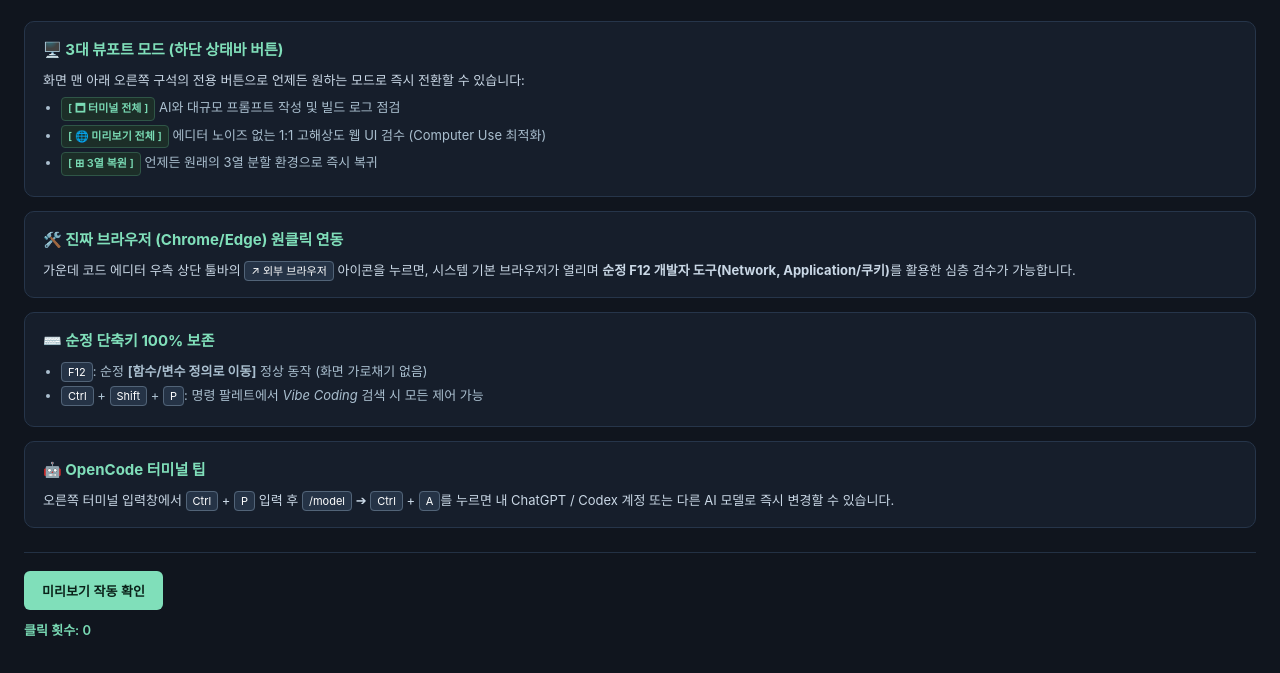
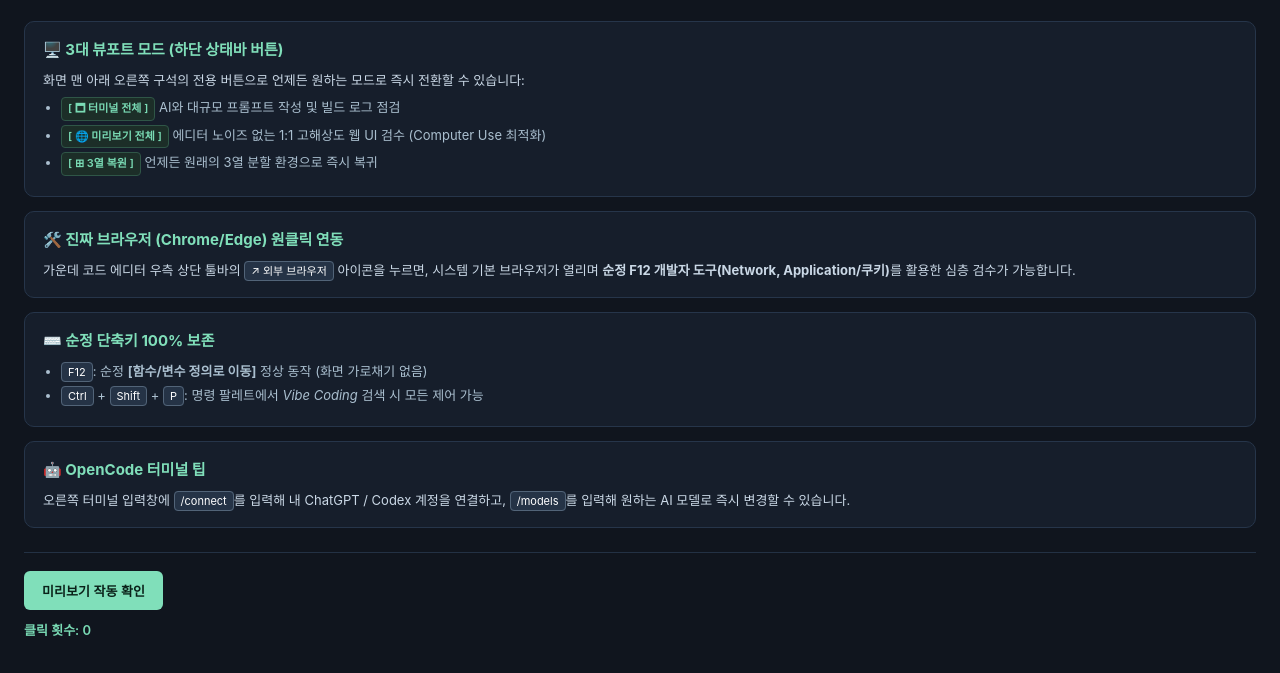
Before and after one commit to ARTHONG1/vsstudiovibecoding, a website: page vibe-coding/assets/sample.html in a window 1280 px wide. Shown: the part 150-823 px from the top of the page. Drawn offline with Linux system fonts and the light colour scheme.

Commit message:
docs: simplify OpenCode onboarding with canonical /connect and /models commands

```diff
--- a/vibe-coding/assets/sample.html
+++ b/vibe-coding/assets/sample.html
@@ -138,7 +138,7 @@
 
   <div class="card">
     <h2>🤖 OpenCode 터미널 팁</h2>
-    <p>오른쪽 터미널 입력창에서 <kbd>Ctrl</kbd> + <kbd>P</kbd> 입력 후 <kbd>/model</kbd> ➔ <kbd>Ctrl</kbd> + <kbd>A</kbd>를 누르면 내 ChatGPT / Codex 계정 또는 다른 AI 모델로 즉시 변경할 수 있습니다.</p>
+    <p>오른쪽 터미널 입력창에 <kbd>/connect</kbd>를 입력해 내 ChatGPT / Codex 계정을 연결하고, <kbd>/models</kbd>를 입력해 원하는 AI 모델로 즉시 변경할 수 있습니다.</p>
   </div>
 
   <div class="action-area">
```
Also changed, not shown: index.html (+1 -1 lines).
